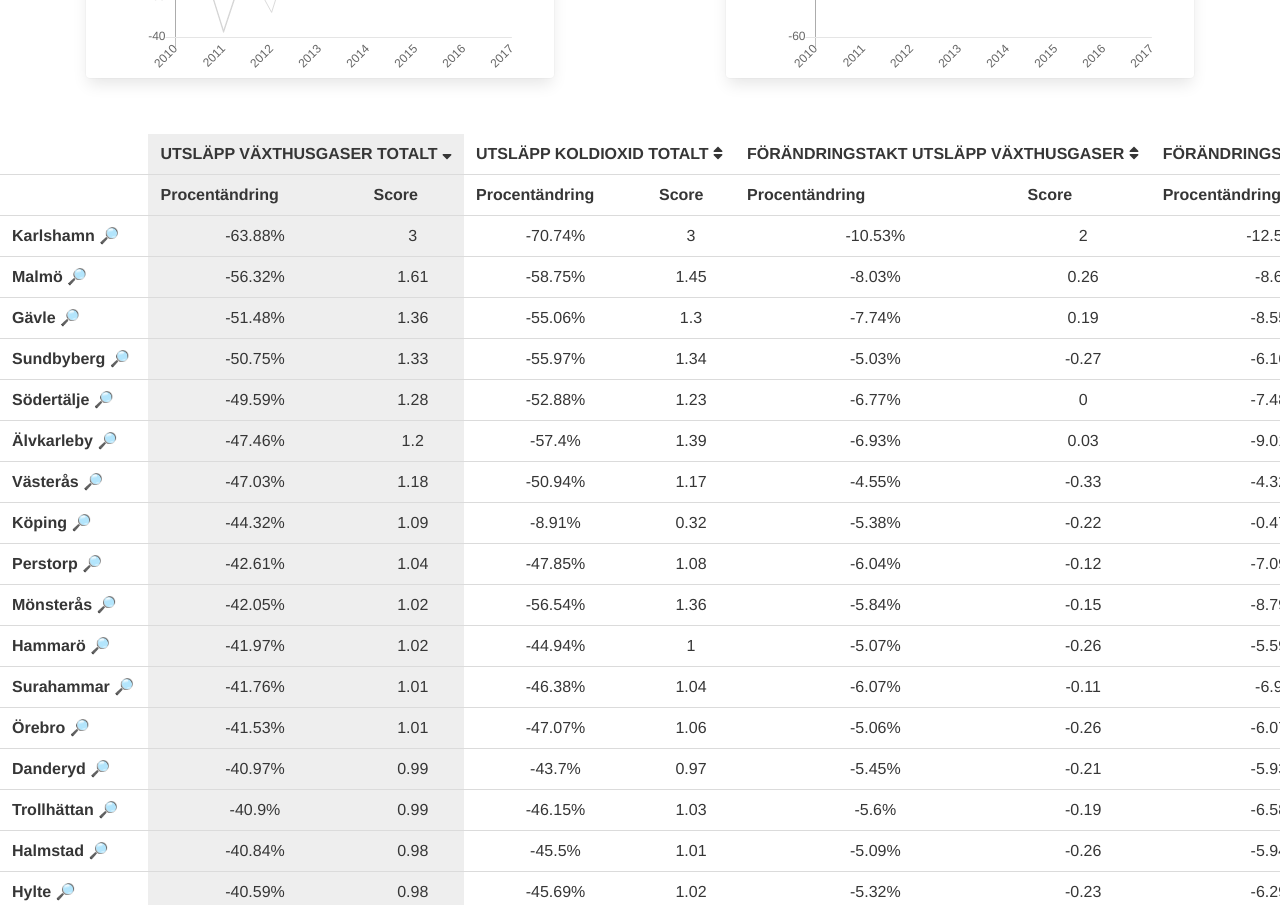
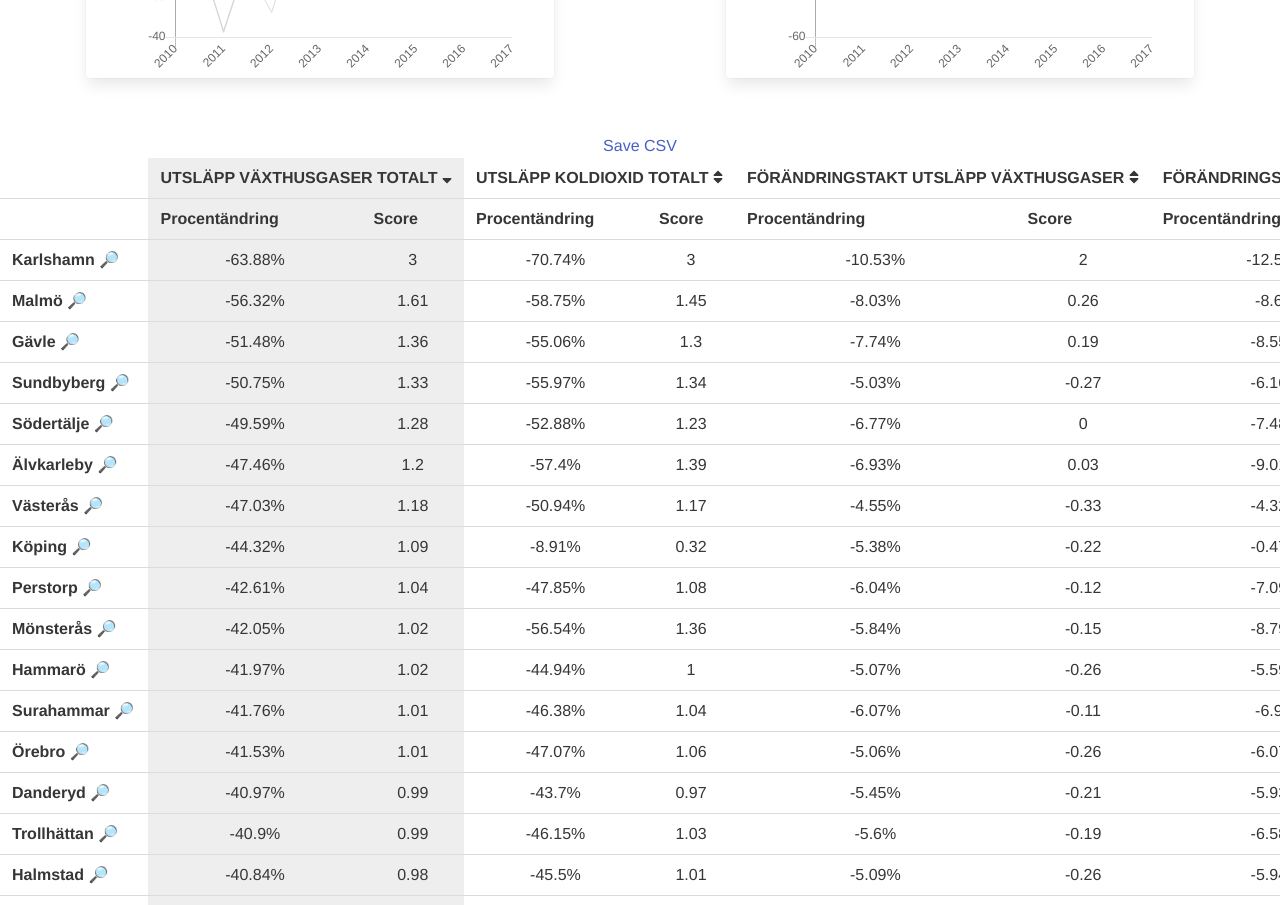
Before and after one commit to cheerfulstoic/kommun_compare, a Vue app in the folder chart/: page / in a window 1280 px wide. Shown: the part 1500-2405 px from the top of the page. Built offline with nearby package versions, Linux system fonts and the light colour scheme; the HTML template or start-up script is replaced by a standard one.

Commit message:
Add ability to download CSV

```diff
--- a/chart/src/App.vue
+++ b/chart/src/App.vue
@@ -49,6 +49,7 @@
       <PercentageChangeTable
                   v-bind:year_data_sets="year_data_sets"
                   v-bind:kommun_to_highlight="kommun"
+                  v-bind:lan_to_highlight="län"
                   v-on:focus_kommun="focus_kommun"/>
     </div>
   </div>
--- a/chart/src/components/PercentageChangeTable.vue
+++ b/chart/src/components/PercentageChangeTable.vue
@@ -1,6 +1,10 @@
 
 <template>
   <div class="percentage-change-table">
+    <a class="btn btn-primary mx-2"
+       v-bind:href="csv_file_data_url()"
+       v-bind:download="csv_filename() + '.csv'">Save CSV</a>
+
     <table class="table">
       <tr class="title-row">
         <th>&nbsp;</th>
@@ -22,7 +26,7 @@
             <font-awesome-icon icon="sort"></font-awesome-icon>
           </span>
         </th>
-        <th>Total Points</th>
+        <th>Total poäng</th>
       </tr>
       <tr class="subtitle-row">
         <th>&nbsp;</th>
@@ -61,6 +65,10 @@
         <th>{{total_points(kommun)}}</th>
       </tr>
     </table>
+
+    <pre>
+      {{csv()}}
+    </pre>
   </div>
 </template>
 
@@ -71,7 +79,7 @@ import _ from 'lodash';
 
 export default {
   name: 'PercentageChangeTable',
-  props: ['year_data_sets', 'kommun_to_highlight'],
+  props: ['year_data_sets', 'kommun_to_highlight', 'lan_to_highlight'],
   data () {
     return({
       order_index: 0,
@@ -116,6 +124,54 @@ export default {
         return year_data_set.points[kommun]
       }));
     },
+    csv () {
+      let data = [];
+
+      let header1 = [], header2 = [];
+      _.each(this.year_data_sets, (year_data_set) => {
+        header1.push(year_data_set.title);
+        header1.push('')
+      })
+      header1.push(`Total poäng`)
+      data.push(header1);
+
+      _.each(this.year_data_sets, () => {
+        header2.push('Procentändring');
+        header2.push('Score')
+      })
+      header2.push('')
+      data.push(header2);
+
+      _.each(this.ordered_kommuner, (kommun) => {
+        let row = [], total_points = 0;
+
+        _.each(this.year_data_sets, (year_data_set) => {
+          row.push(year_data_set.metrics[kommun]);
+          row.push(year_data_set.points[kommun]);
+          total_points += year_data_set.points[kommun];
+        })
+        row.push(this.round_number(total_points));
+
+        data.push(row)
+      })
+
+      return _.join(_.map(data, (row) => { return _.join(row, ',') }), "\n")
+    },
+    csv_filename () {
+      if ( this.kommun_to_highlight != null ) {
+        return this.kommun_to_highlight
+      } else {
+        if ( this.lan_to_highlight != null ) {
+          return this.lan_to_highlight;
+        } else {
+          return 'Alla kommuner'
+        }
+      }
+    },
+    csv_file_data_url () {
+      let file = new Blob([this.csv()], {type: 'text/csv'});
+      return(URL.createObjectURL(file))
+    }
   },
 }
 
```
